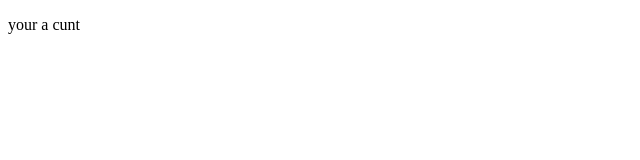
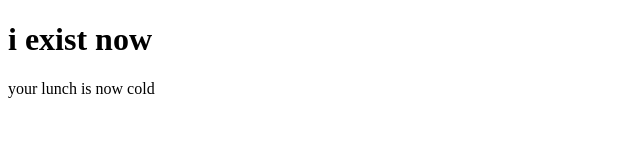
Before and after one commit to SHH-ICS/html-page-cooperaus, a plain HTML site: page index2.html in a window 1280 px wide. Shown: the whole page, without its empty margins (0-640 px from the left). Drawn offline with Linux system fonts and the light colour scheme.

Commit message:
Update index2.html

```diff
--- a/index2.html
+++ b/index2.html
@@ -5,6 +5,7 @@
     <title>its a web page</title>
   </head>
   <body>
-    <p>your a cunt</p>
+    <h1>i exist now</h1>
+    <p>your lunch is now cold</p>
   </body>
 </html>
```
